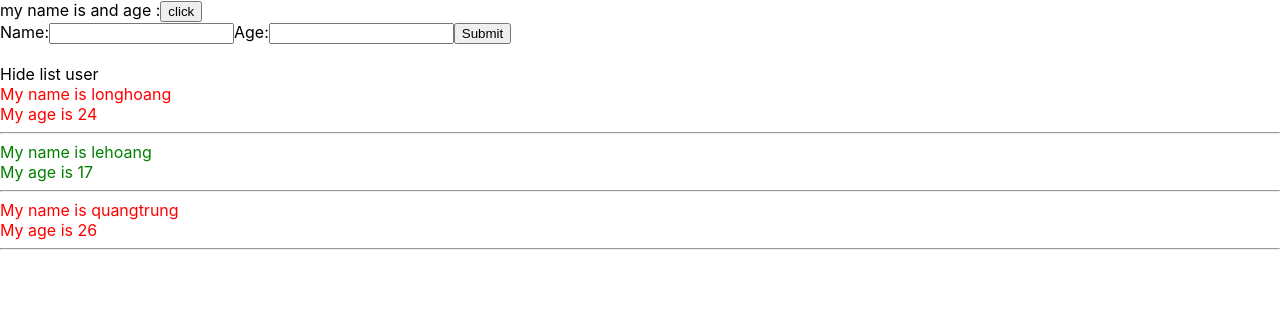
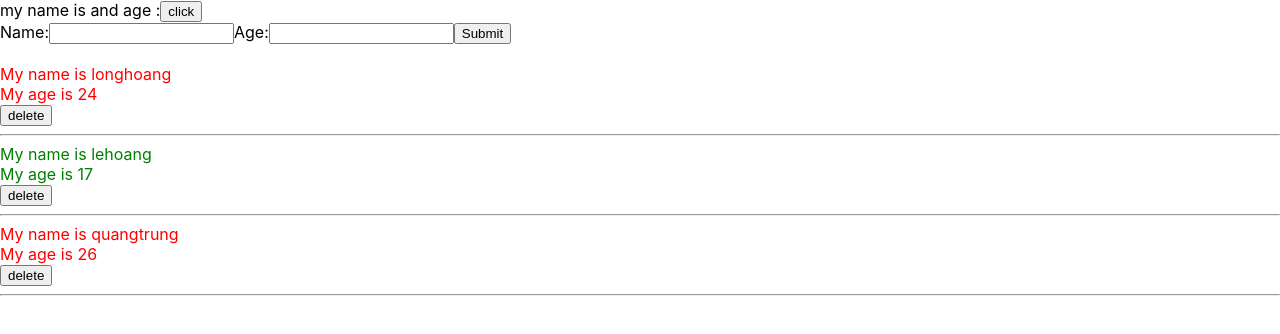
Before and after one commit to 31181024369/reactjs-Ultimate-begin, a React (Create React App) app: page / in a window 1280 px wide. Shown: the top 334 px of the page. Built offline with nearby package versions, Linux system fonts and the light colour scheme.

Commit message:
chuong2-bai34-1-3-2025

```diff
--- a/src/components/DisplayInfor.js
+++ b/src/components/DisplayInfor.js
@@ -1,41 +1,28 @@
 import React from "react";
 import './DisplayInfor.scss';
-class DisplayInfor extends React.Component{
-    state={
-        isShowListUser:true
-    }
-    handleShowHide=()=>{
-        this.setState({
-            isShowListUser:!this.state.isShowListUser
-        });
-    }
-    render(){
-        const {listUsers}=this.props;
+import logo from './../logo.svg';
+const DisplayInfor=(props)=>{
+    const {listUsers}=props;
         return (
             <div className="display-infor-container">
-            <div>
-                <span onClick={()=>{this.handleShowHide()}}>
-                    {this.state.isShowListUser===true?"Hide list user":"Show list user"}
-                </span>
-            </div>
-            {this.state.isShowListUser &&
-            <div>
+            {true &&
+            <>
                  {listUsers.map((items,index)=>{
-
                         return (
                             <div key={items.id} className={+items.age>18?"red":"green"}>
                                 <div>My name is {items.name}</div>
                                 <div>My age is {items.age}</div>
+                                <div>
+                                    <button onClick={()=>this.props.handleDeleteUser(items.id)}>delete</button>
+                                </div>
                                 <hr></hr>
                             </div>
                         )
-
             })}
 
-            </div>
+            </>
             }
             </div>
         );
-    }
 }
 export default DisplayInfor
--- a/src/components/DisplayInfor.scss
+++ b/src/components/DisplayInfor.scss
@@ -2,7 +2,11 @@
     .red{
         color: red;
       }
-      .green{
+    .green{
         color: green;
-      }
+    }
+    img{
+        width: 400px;
+        height: 400px;
+    }
 }
--- a/src/components/MyComponent.js
+++ b/src/components/MyComponent.js
@@ -15,13 +15,26 @@ class MyComponent extends React.Component{
             listUsers:[userObject,...this.state.listUsers]
         });
     }
+    handleDeleteUser=(userId)=>{
+
+        let listUsersClone=this.state.listUsers;
+        listUsersClone=listUsersClone.filter(item=>item.id!==userId);
+        this.setState({
+            listUsers:listUsersClone
+        });
+    }
     render(){
         return (
-            <div>
-              <AddUserInfor handleAddNewUser={this.handleAddNewUser}></AddUserInfor>
-              <br></br>
-              <DisplayInfor  listUsers={this.state.listUsers}></DisplayInfor>
-            </div>
+            <>
+                <div className="a">
+                <AddUserInfor handleAddNewUser={this.handleAddNewUser}></AddUserInfor>
+                <br></br>
+                <DisplayInfor handleDeleteUser={this.handleDeleteUser}  listUsers={this.state.listUsers}></DisplayInfor>
+                </div>
+                <div className="b">
+
+                </div>
+            </>
         )
     }
 }
```
